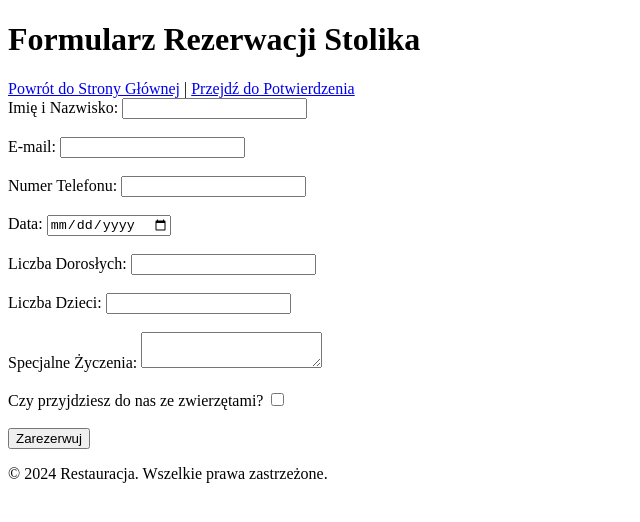
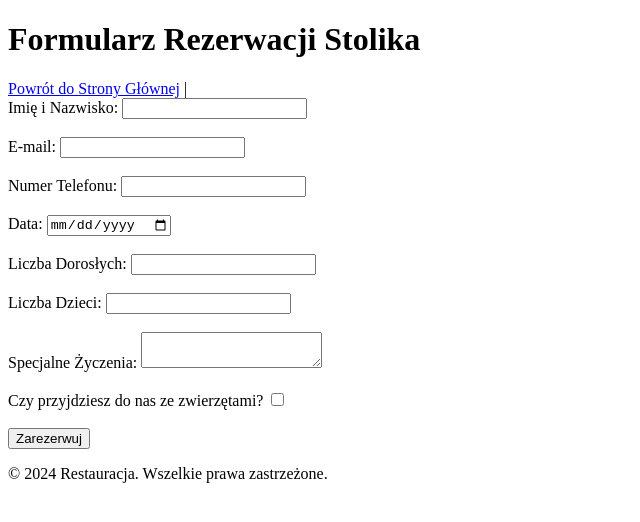
Before and after one commit to WiktorKrupa/PP5, a plain HTML site: page booking.html in a window 1280 px wide. Shown: the whole page, without its empty margins (0-640 px from the left). Drawn offline with Linux system fonts and the light colour scheme.

Commit message:
drobna poprawka

```diff
--- a/booking.html
+++ b/booking.html
@@ -11,7 +11,6 @@
     </header>
     <nav>
         <a href="index.html">Powrót do Strony Głównej</a> |
-        <a href="confirmation.html">Przejdź do Potwierdzenia</a>
     </nav>
 
     <form id="bookingForm">
```
